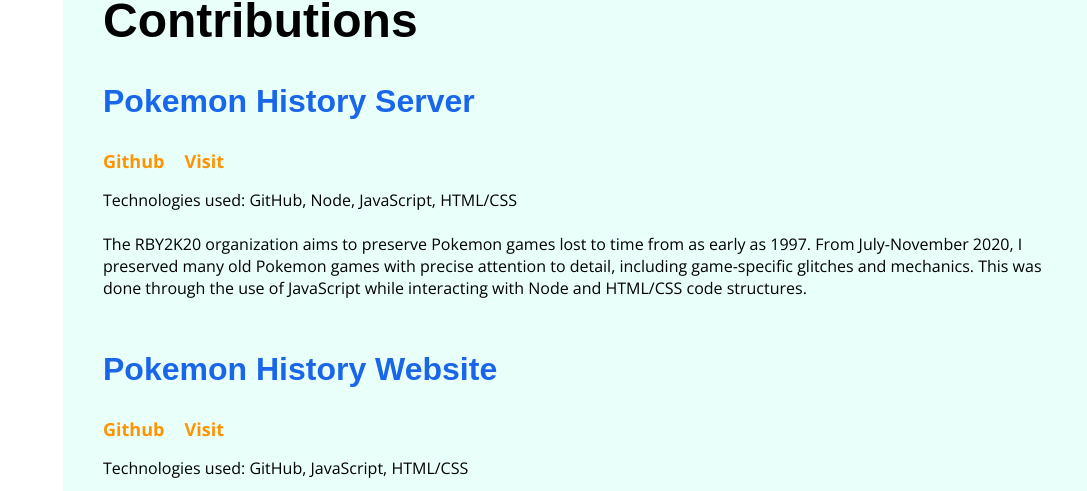
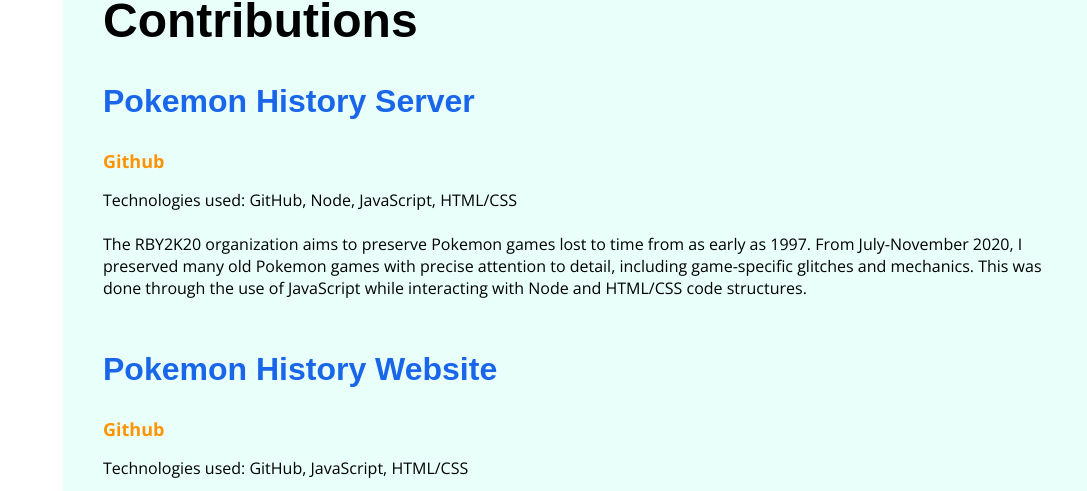
Before and after one commit to RoseRedIrisBlue/website, a plain HTML site: page index.html in a window 1280 px wide. Shown: the part 2090-2581 px from the top of the page, without its empty margins (193-1280 px from the left). Drawn offline with nearby package versions, Linux system fonts and the light colour scheme; a web font is replaced by a local one.

Commit message:
update contributions
fix links in contributions

```diff
--- a/index.html
+++ b/index.html
@@ -173,14 +173,14 @@
   <div id="contributions" class="stuff">
     <h2>Contributions</h2>
     <h3>Pokemon History Server</h3>
-	<p><a href="https://github.com/rby2k20/pokemon-showdown" target="_blank">Github</a> <span style="margin-left: 1em;"><a href="http://rby.psim.us/" target="_blank">Visit</a></span></p>
+	<p><a href="https://github.com/rby2k20/pokemon-showdown" target="_blank">Github</a></p>
 	<p>Technologies used: GitHub, Node, JavaScript, HTML/CSS
 	  <br><br>
 	    The RBY2K20 organization aims to preserve Pokemon games lost to time from as early as 1997. From July-November 2020, I preserved many old Pokemon games with precise attention to detail, including game-specific glitches and mechanics. This was done through the use of JavaScript while interacting with Node and HTML/CSS code structures.
 	  <br><br>
 	</p>
     <h3>Pokemon History Website</h3>
-	<p><a href="https://github.com/rby2k20/rby2k20" target="_blank">Github</a> <span style="margin-left: 1em;"><a href="https://rby2k20.com/" target="_blank">Visit</a></span></p>
+	<p><a href="https://github.com/rby2k20/rby2k20" target="_blank">Github</a></p>
 	<p>Technologies used: GitHub, JavaScript, HTML/CSS
 	  <br><br>
 	    From July-September 2020, I closely worked and communicated alongside other members of the RBY2K20 community to help design and implement parts of their dedicated website. Data visualization, article templates, and content organization for the website were the areas that I worked on the most.
```
